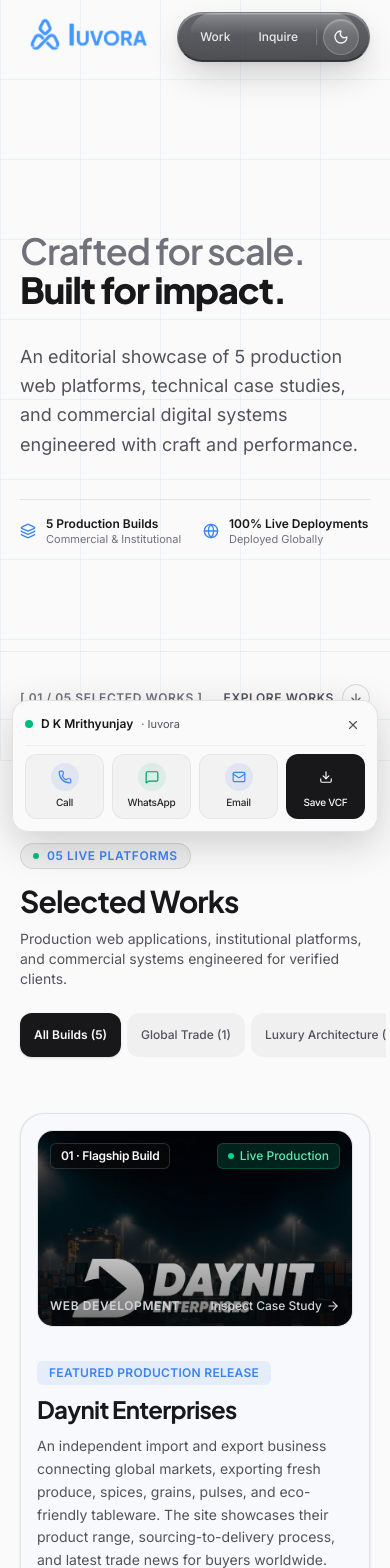
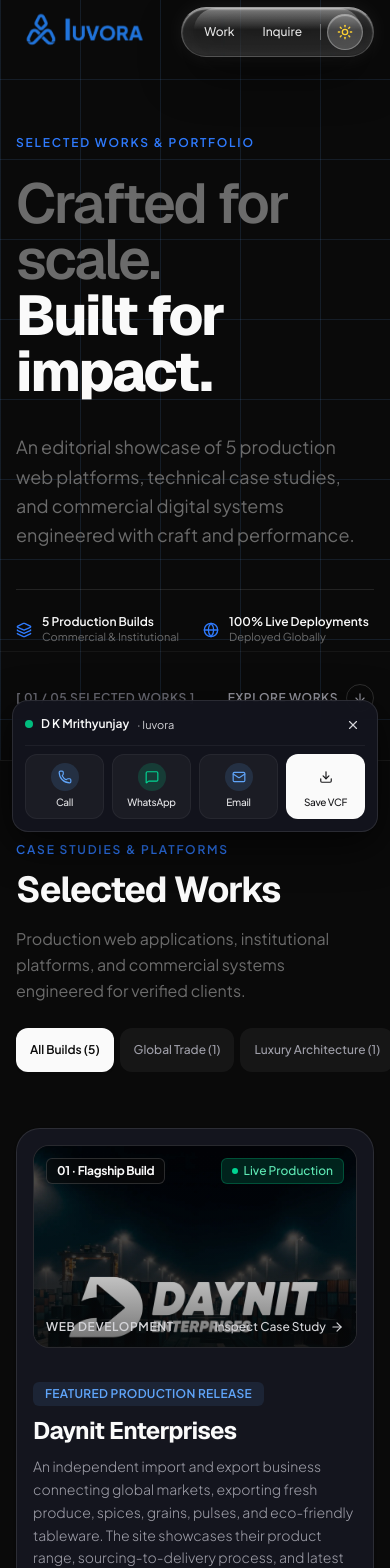
Before and after one commit to Mrithyunjay02/IUVORA, a Next.js app: page /work in a window 390 px wide. Shown: the top 1568 px of the page. Built offline with nearby package versions, Linux system fonts and the light colour scheme.

Commit message:
refactor: unify typography, container grid, font families, and symmetry across main site and portfolio

```diff
--- a/app/(portfolio)/layout.tsx
+++ b/app/(portfolio)/layout.tsx
@@ -1,19 +1,17 @@
 import type { Metadata } from "next";
-import { Plus_Jakarta_Sans, Inter } from "next/font/google";
+import { Geist, Plus_Jakarta_Sans } from "next/font/google";
 import "../globals.css";
 import { ThemeProvider } from "@/components/portfolio/ThemeProvider";
 
-const plusJakartaSans = Plus_Jakarta_Sans({
+const geist = Geist({
   subsets: ["latin"],
   variable: "--font-display",
-  weight: ["500", "600", "700", "800"],
   display: "swap",
 });
 
-const inter = Inter({
+const plusJakartaSans = Plus_Jakarta_Sans({
   subsets: ["latin"],
   variable: "--font-body",
-  weight: ["400", "500", "600"],
   display: "swap",
 });
 
@@ -52,20 +50,27 @@
 const themeInitScript = `
 (function() {
   try {
-    var savedTheme = localStorage.getItem('iuvora_theme');
-    var isDark = savedTheme ? savedTheme === 'dark' : (window.matchMedia && window.matchMedia('(prefers-color-scheme: dark)').matches);
-    if (isDark) {
+    var savedTheme = localStorage.getItem('iuvora_theme') || localStorage.getItem('iuvora_site_theme');
+    if (savedTheme === 'light') {
+      document.documentElement.classList.add('light');
+      document.documentElement.classList.remove('dark');
+      document.documentElement.style.colorScheme = 'light';
+      document.documentElement.style.setProperty('--bg', '#ffffff');
+      document.documentElement.style.setProperty('--fg', '#0a0a0a');
+      document.documentElement.style.setProperty('--fg-muted', '#52525b');
+    } else {
       document.documentElement.classList.add('dark');
       document.documentElement.classList.remove('light');
-    } else {
-      document.documentElement.classList.add('light');
-      document.documentElement.classList.remove('dark');
+      document.documentElement.style.colorScheme = 'dark';
+      document.documentElement.style.setProperty('--bg', '#0a0a0a');
+      document.documentElement.style.setProperty('--fg', '#fafafa');
+      document.documentElement.style.setProperty('--fg-muted', '#6b6b6b');
     }
   } catch (e) {
     document.documentElement.classList.add('dark');
   }
 })();
-`;
+`.trim();
 
 export default function PortfolioRootLayout({
   children,
@@ -73,11 +78,11 @@
   children: React.ReactNode;
 }) {
   return (
-    <html lang="en" className={`${plusJakartaSans.variable} ${inter.variable}`} suppressHydrationWarning>
+    <html lang="en" className={`dark ${geist.variable} ${plusJakartaSans.variable}`} suppressHydrationWarning>
       <head>
         <script dangerouslySetInnerHTML={{ __html: themeInitScript }} />
       </head>
-      <body className="min-h-screen flex flex-col font-sans bg-white dark:bg-[#0c0d12] text-zinc-900 dark:text-white selection:bg-[#2563eb] selection:text-white">
+      <body className="min-h-screen flex flex-col font-sans bg-[var(--bg)] text-[var(--fg)] selection:bg-[#2563eb] selection:text-white" suppressHydrationWarning>
         <a
           href="#main-content"
           className="sr-only focus:not-sr-only focus:fixed focus:top-4 focus:left-4 focus:z-[100] focus:px-4 focus:py-2 focus:bg-[#3b82f6] focus:text-white focus:rounded-md focus:shadow-lg focus:outline-none focus:ring-2 focus:ring-white text-xs font-semibold uppercase tracking-wider"
--- a/app/(portfolio)/work/page.tsx
+++ b/app/(portfolio)/work/page.tsx
@@ -9,7 +9,7 @@
 
 export default function WorkPage() {
   return (
-    <main id="main-content" className="relative min-h-screen bg-white dark:bg-[#0c0d12] text-zinc-900 dark:text-white flex flex-col transition-colors duration-200">
+    <main id="main-content" className="relative min-h-screen bg-[var(--bg)] text-[var(--fg)] flex flex-col transition-colors duration-200">
       <Navbar />
       <Hero />
       <Capabilities />
--- a/app/globals.css
+++ b/app/globals.css
@@ -399,11 +399,9 @@
 /* ─── Portfolio Showcase Additions ────────────────────────────────── */
 .portfolio-container {
   width: 100%;
-  max-width: 1360px;
-  margin-left: auto;
-  margin-right: auto;
-  padding-left: clamp(1.25rem, 4vw, 3.5rem);
-  padding-right: clamp(1.25rem, 4vw, 3.5rem);
+  max-width: 1280px;
+  margin-inline: auto;
+  padding-inline: clamp(1rem, 4vw, 3rem);
 }
 
 .hero-radial-glow {
--- a/components/layout/Header.tsx
+++ b/components/layout/Header.tsx
@@ -53,7 +53,7 @@
         >
           {/* Logo */}
           <Link href="/" aria-label="Iuvora - Home">
-            <IuvoraLogo width={120} priority={true} />
+            <IuvoraLogo width={140} priority={true} />
           </Link>
 
           {/* Desktop Nav */}
--- a/components/portfolio/Capabilities.tsx
+++ b/components/portfolio/Capabilities.tsx
@@ -92,20 +92,26 @@
     <section
       id="gallery"
       ref={containerRef}
-      className="relative py-20 sm:py-28 lg:py-36 bg-white dark:bg-[#0c0d12] border-t border-black/5 dark:border-white/5 transition-colors duration-200 scroll-mt-20"
+      className="relative py-20 sm:py-28 lg:py-36 bg-[var(--bg)] border-t transition-colors duration-200 scroll-mt-24"
+      style={{ borderColor: "color-mix(in srgb, var(--fg) 8%, transparent)" }}
     >
       <div className="portfolio-container">
         {/* Section Header */}
         <div className="flex flex-col md:flex-row md:items-end justify-between gap-6 mb-12 sm:mb-16">
           <div className="max-w-2xl">
-            <div className="inline-flex items-center gap-2 px-3 py-1 rounded-full bg-black/5 dark:bg-white/5 border border-black/10 dark:border-white/10 text-xs font-semibold text-[#3b82f6] dark:text-[#60a5fa] mb-4 uppercase tracking-wider">
-              <span className="w-1.5 h-1.5 rounded-full bg-emerald-500" />
-              <span>05 Live Platforms</span>
-            </div>
-            <h2 className="text-3xl sm:text-5xl lg:text-6xl font-bold tracking-tight text-zinc-900 dark:text-white">
+            <p className="eyebrow mb-3">
+              Case Studies &amp; Platforms
+            </p>
+            <h2
+              className="section-headline mb-4"
+              style={{ color: "var(--fg)" }}
+            >
               Selected Works
             </h2>
-            <p className="mt-3 text-sm sm:text-base text-zinc-600 dark:text-zinc-400 font-light max-w-xl">
+            <p
+              className="text-base leading-relaxed max-w-xl"
+              style={{ color: "var(--fg-muted)" }}
+            >
               Production web applications, institutional platforms, and commercial systems engineered for verified clients.
             </p>
           </div>
@@ -120,7 +126,7 @@
                   onClick={() => setActiveCategory(cat.id)}
                   className={`min-h-[44px] px-3.5 py-2 rounded-xl text-xs font-medium transition-all whitespace-nowrap cursor-pointer touch-press ${
                     isActive
-                      ? "bg-zinc-900 text-white dark:bg-white dark:text-zinc-950 shadow-sm font-semibold"
+                      ? "bg-[var(--fg)] text-[var(--bg)] shadow-sm font-semibold"
                       : "bg-black/[0.04] dark:bg-white/[0.05] text-zinc-600 dark:text-zinc-400 hover:text-black dark:hover:text-white hover:bg-black/10 dark:hover:bg-white/10"
                   }`}
                   aria-pressed={isActive}
--- a/components/portfolio/Footer.tsx
+++ b/components/portfolio/Footer.tsx
@@ -10,7 +10,7 @@
   return (
     <footer
       id="contact"
-      className="relative bg-[#f8f9fc] dark:bg-[#0c0d12] border-t border-black/10 dark:border-white/10 pt-20 pb-16 sm:pb-12 safe-area-bottom overflow-hidden transition-colors duration-200 scroll-mt-16"
+      className="relative bg-[#f8f9fc] dark:bg-[var(--color-black)] border-t border-black/10 dark:border-white/10 pt-20 pb-16 sm:pb-12 safe-area-bottom overflow-hidden transition-colors duration-200 scroll-mt-16"
     >
       {/* Subtle top light gradient */}
       <div className="absolute top-0 left-1/2 -translate-x-1/2 w-3/4 h-px bg-gradient-to-r from-transparent via-[#3b82f6]/30 dark:via-[#60a5fa]/40 to-transparent pointer-events-none" />
--- a/components/portfolio/Hero.tsx
+++ b/components/portfolio/Hero.tsx
@@ -56,23 +56,30 @@
     >
       {/* Main Content */}
       <div className="portfolio-container relative z-10 my-auto flex flex-col items-start max-w-5xl">
-        {/* Hero Title - Dual-tone contrast and hierarchy */}
+        {/* Eyebrow matching main site standard */}
+        <p className="eyebrow mb-6">
+          Selected Works &amp; Portfolio
+        </p>
+
+        {/* Hero Title - Identical typography, tracking, line-height to main site .hero-headline */}
         <h1
           ref={titleRef}
-          className="text-4xl sm:text-6xl md:text-7xl lg:text-8xl tracking-tight leading-[1.05] mb-8"
+          className="hero-headline mb-8"
+          style={{ color: "var(--fg)" }}
         >
-          <span className="text-zinc-500 dark:text-zinc-400 block font-semibold">
+          <span className="block font-semibold" style={{ color: "var(--fg-muted)" }}>
             Crafted for scale.
           </span>
-          <span className="text-zinc-900 dark:text-white font-black">
+          <span className="block font-extrabold" style={{ color: "var(--fg)" }}>
             Built for impact.
           </span>
         </h1>
 
-        {/* Description */}
+        {/* Description matching main site text hierarchy */}
         <p
           ref={descRef}
-          className="text-lg sm:text-xl md:text-2xl text-zinc-600 dark:text-zinc-300 leading-relaxed max-w-3xl mb-10 font-light"
+          className="text-lg md:text-xl mb-10 leading-relaxed font-normal"
+          style={{ color: "var(--fg-muted)", maxWidth: "52ch" }}
         >
           An editorial showcase of 5 production web platforms, technical case studies, and commercial digital systems engineered with craft and performance.
         </p>
@@ -80,27 +87,28 @@
         {/* Quick Scope Specs */}
         <div
           ref={metaRef}
-          className="grid grid-cols-2 sm:grid-cols-3 gap-4 pt-4 border-t border-black/10 dark:border-white/10 w-full max-w-2xl text-xs"
+          className="grid grid-cols-2 sm:grid-cols-3 gap-4 pt-6 border-t w-full max-w-2xl text-xs"
+          style={{ borderColor: "color-mix(in srgb, var(--fg) 10%, transparent)" }}
         >
-          <div className="flex items-center gap-2.5 text-zinc-600 dark:text-zinc-400">
-            <Layers className="w-4 h-4 text-[#3b82f6] dark:text-[#60a5fa] shrink-0" />
+          <div className="flex items-center gap-2.5">
+            <Layers className="w-4 h-4 text-[var(--color-accent)] shrink-0" />
             <div>
-              <div className="font-semibold text-zinc-900 dark:text-white">5 Production Builds</div>
-              <div className="text-zinc-500 text-[11px]">Commercial &amp; Institutional</div>
+              <div className="font-semibold" style={{ color: "var(--fg)" }}>5 Production Builds</div>
+              <div className="text-[11px]" style={{ color: "var(--fg-muted)" }}>Commercial &amp; Institutional</div>
             </div>
           </div>
-          <div className="flex items-center gap-2.5 text-zinc-600 dark:text-zinc-400">
-            <Globe className="w-4 h-4 text-[#3b82f6] dark:text-[#60a5fa] shrink-0" />
+          <div className="flex items-center gap-2.5">
+            <Globe className="w-4 h-4 text-[var(--color-accent)] shrink-0" />
             <div>
-              <div className="font-semibold text-zinc-900 dark:text-white">100% Live Deployments</div>
-              <div className="text-zinc-500 text-[11px]">Deployed Globally</div>
+              <div className="font-semibold" style={{ color: "var(--fg)" }}>100% Live Deployments</div>
+              <div className="text-[11px]" style={{ color: "var(--fg-muted)" }}>Deployed Globally</div>
             </div>
           </div>
-          <div className="hidden sm:flex items-center gap-2.5 text-zinc-600 dark:text-zinc-400">
+          <div className="hidden sm:flex items-center gap-2.5">
             <div className="w-2 h-2 rounded-full bg-emerald-500 shrink-0" />
             <div>
-              <div className="font-semibold text-zinc-900 dark:text-white">Verified Clients</div>
-              <div className="text-zinc-500 text-[11px]">Active Production Systems</div>
+              <div className="font-semibold" style={{ color: "var(--fg)" }}>Verified Clients</div>
+              <div className="text-[11px]" style={{ color: "var(--fg-muted)" }}>Active Production Systems</div>
             </div>
           </div>
         </div>
--- a/components/portfolio/Navbar.tsx
+++ b/components/portfolio/Navbar.tsx
@@ -11,8 +11,8 @@
   const isWorkHome = pathname === "/work";
 
   return (
-    <header className="fixed top-0 left-0 right-0 z-50 pt-[max(0.75rem,env(safe-area-inset-top,0.75rem))] pb-2 pointer-events-none">
-      <div className="portfolio-container relative flex items-center justify-between sm:justify-start">
+    <header className="fixed top-0 left-0 right-0 z-50 pointer-events-none">
+      <div className="portfolio-container relative flex items-center justify-between sm:justify-start h-16 md:h-20">
         {/* Top Left: Official Iuvora Brand Logo (aligned with container / "Crafted for scale") */}
         <div className="pointer-events-auto flex items-center">
           <Link
--- a/components/portfolio/ThemeProvider.tsx
+++ b/components/portfolio/ThemeProvider.tsx
@@ -28,10 +28,18 @@
     root.classList.add("dark");
     root.classList.remove("light");
     root.style.colorScheme = "dark";
+    root.style.setProperty("--bg", "#0a0a0a");
+    root.style.setProperty("--fg", "#fafafa");
+    root.style.setProperty("--fg-muted", "#6b6b6b");
+    root.style.backgroundColor = "#0a0a0a";
   } else {
     root.classList.add("light");
     root.classList.remove("dark");
     root.style.colorScheme = "light";
+    root.style.setProperty("--bg", "#ffffff");
+    root.style.setProperty("--fg", "#0a0a0a");
+    root.style.setProperty("--fg-muted", "#52525b");
+    root.style.backgroundColor = "#ffffff";
   }
 }
 
@@ -50,12 +58,12 @@
 export function ThemeProvider({ children }: { children: React.ReactNode }) {
   const [theme, setThemeState] = useState<Theme>(() => {
     if (typeof window !== "undefined") {
-      const saved = localStorage.getItem("iuvora_theme") as Theme | null;
+      const saved = (localStorage.getItem("iuvora_theme") ||
+        localStorage.getItem("iuvora_site_theme")) as Theme | null;
       if (saved === "light" || saved === "dark") {
         return saved;
       }
-      const prefersDark = window.matchMedia("(prefers-color-scheme: dark)").matches;
-      return prefersDark ? "dark" : "light";
+      return "dark"; // Default is ALWAYS dark
     }
     return "dark";
   });
@@ -70,6 +78,7 @@
     setThemeState(newTheme);
     if (typeof window !== "undefined") {
       localStorage.setItem("iuvora_theme", newTheme);
+      localStorage.setItem("iuvora_site_theme", newTheme);
       applyThemeClass(newTheme);
     }
   }, []);
@@ -79,6 +88,7 @@
       const nextTheme: Theme = prev === "dark" ? "light" : "dark";
       if (typeof window !== "undefined") {
         localStorage.setItem("iuvora_theme", nextTheme);
+        localStorage.setItem("iuvora_site_theme", nextTheme);
         applyThemeClass(nextTheme);
       }
       return nextTheme;
```
